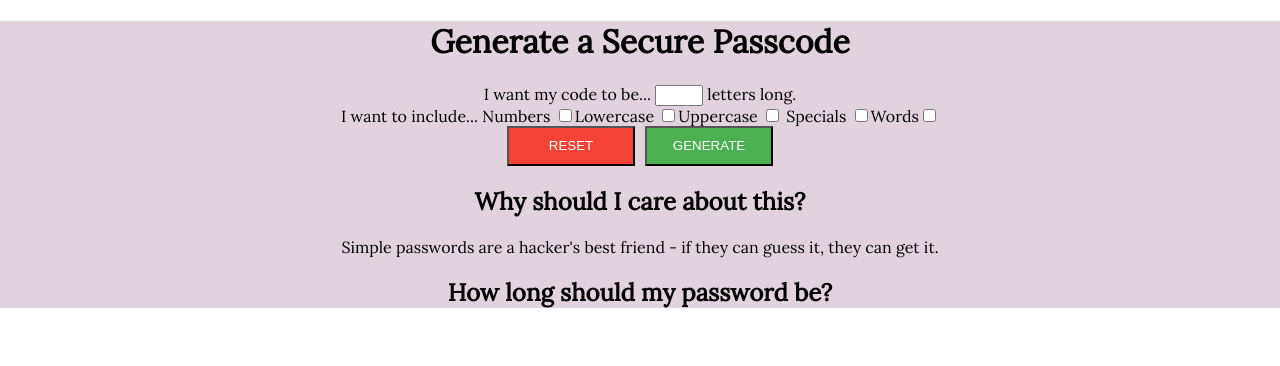
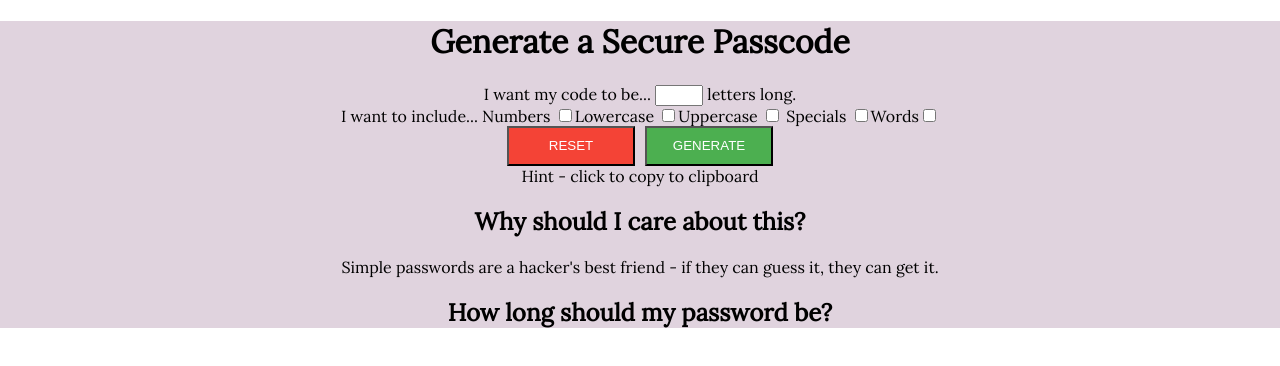
Before and after one commit to Reikon95/give-me-a-random-passcode, a React (Create React App) app: page / in a window 1280 px wide. Shown: the top 366 px of the page. Built offline with nearby package versions, Linux system fonts and the light colour scheme.

Commit message:
click to copy

```diff
--- a/src/App.jsx
+++ b/src/App.jsx
@@ -21,9 +21,12 @@ function App() {
   };
 
   const handleCopy = (text) => {
-    let requiredString = text.props.children[1];
+    let requiredString = text.props.children.props.children[1];
     copy(requiredString.toString());
     setCopied(true);
+    setTimeout(() => {
+      setCopied(false);
+    }, 3000);
   };
 
   const generateCode = () => {
@@ -105,6 +108,11 @@ function App() {
       <div className="result-wrapper" onClick={() => handleCopy(code)}>
         {displayCode ? code : ""}
       </div>
+      <div>
+        {copied
+          ? " 🙌 Copied to clipboard!  🙌"
+          : "Hint - click to copy to clipboard"}
+      </div>
       {Content()}
     </div>
   );
--- a/src/scripts/integer.jsx
+++ b/src/scripts/integer.jsx
@@ -46,7 +46,6 @@ export default function randomInteger(
   return result.join("").length > 0 ? (
     <>
       <div>Your random code is.... {result.join("")}</div>
-      <div>Hint - click to copy your code!</div>
     </>
   ) : (
     ""
```
